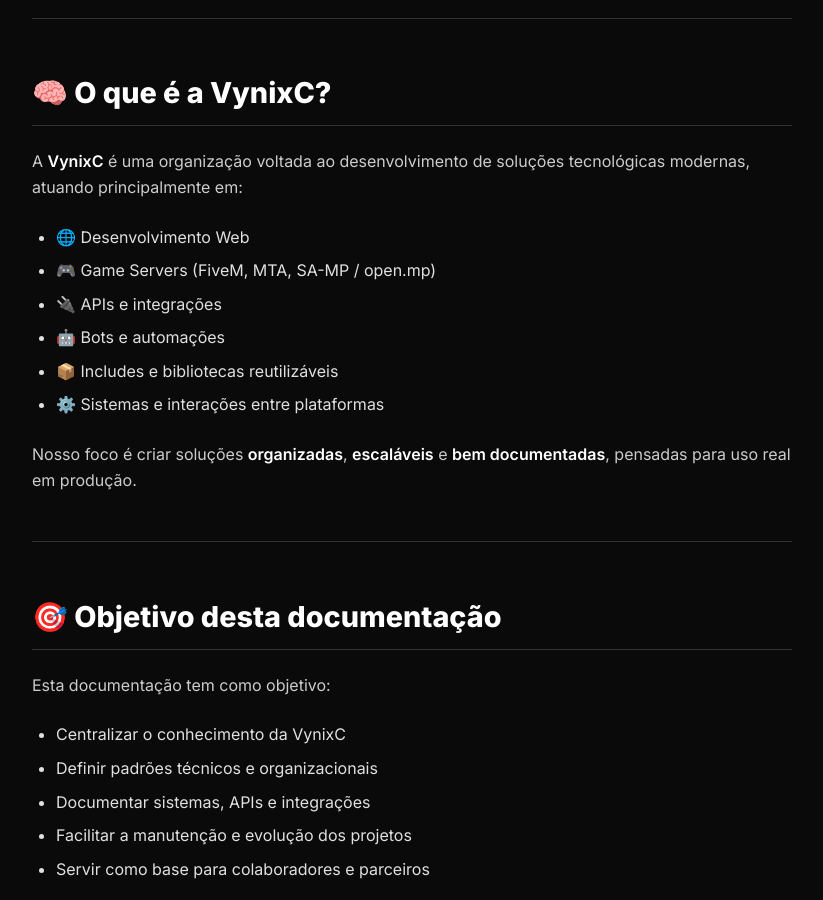
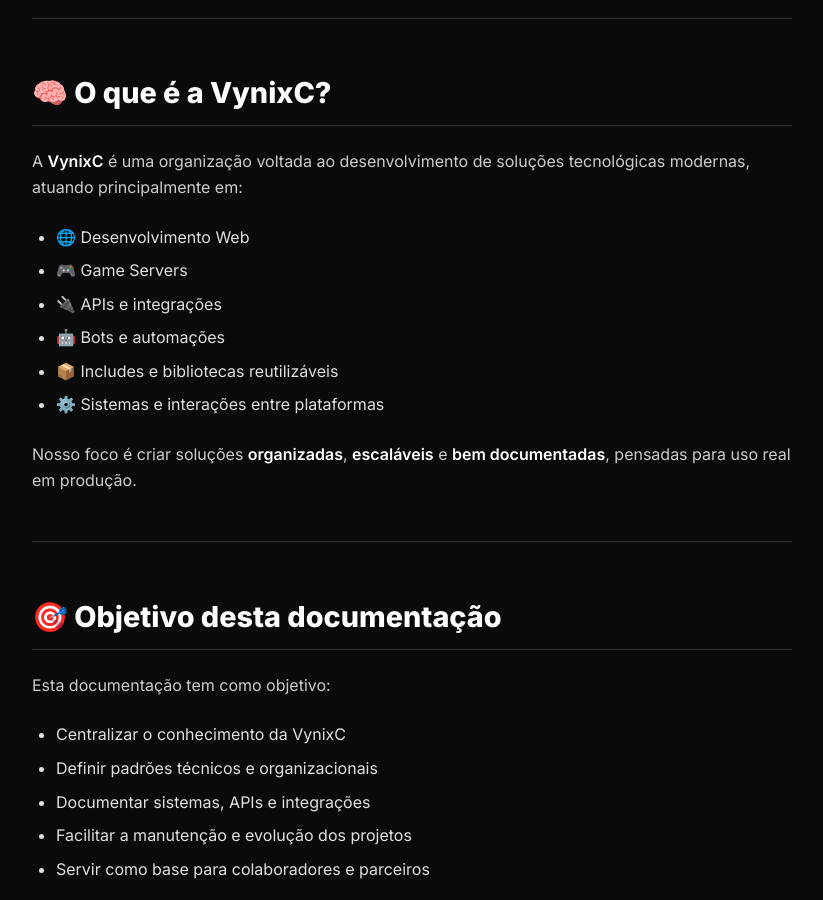
Before and after one commit to VynixC/vynixc.github.io, a Jekyll site: the page built from docs/index.md, in a window 1280 px wide and 900 px high, scrolled down 516 px. Shown: the whole window, without its empty margins (228-1051 px from the left). Built offline with Jekyll 4.4.1, drawn with Linux system fonts in a browser that asks for light colours; our own code applies the rules of GitHub Pages for plain Markdown files.

Commit message:
Update docs/index.md

```diff
--- a/docs/index.md
+++ b/docs/index.md
@@ -13,7 +13,7 @@ Este espaço foi criado para centralizar informações, padrões e guias sobre o
 A **VynixC** é uma organização voltada ao desenvolvimento de soluções tecnológicas modernas, atuando principalmente em:
 
 - 🌐 Desenvolvimento Web
-- 🎮 Game Servers (FiveM, MTA, SA-MP / open.mp)
+- 🎮 Game Servers
 - 🔌 APIs e integrações
 - 🤖 Bots e automações
 - 📦 Includes e bibliotecas reutilizáveis
```
